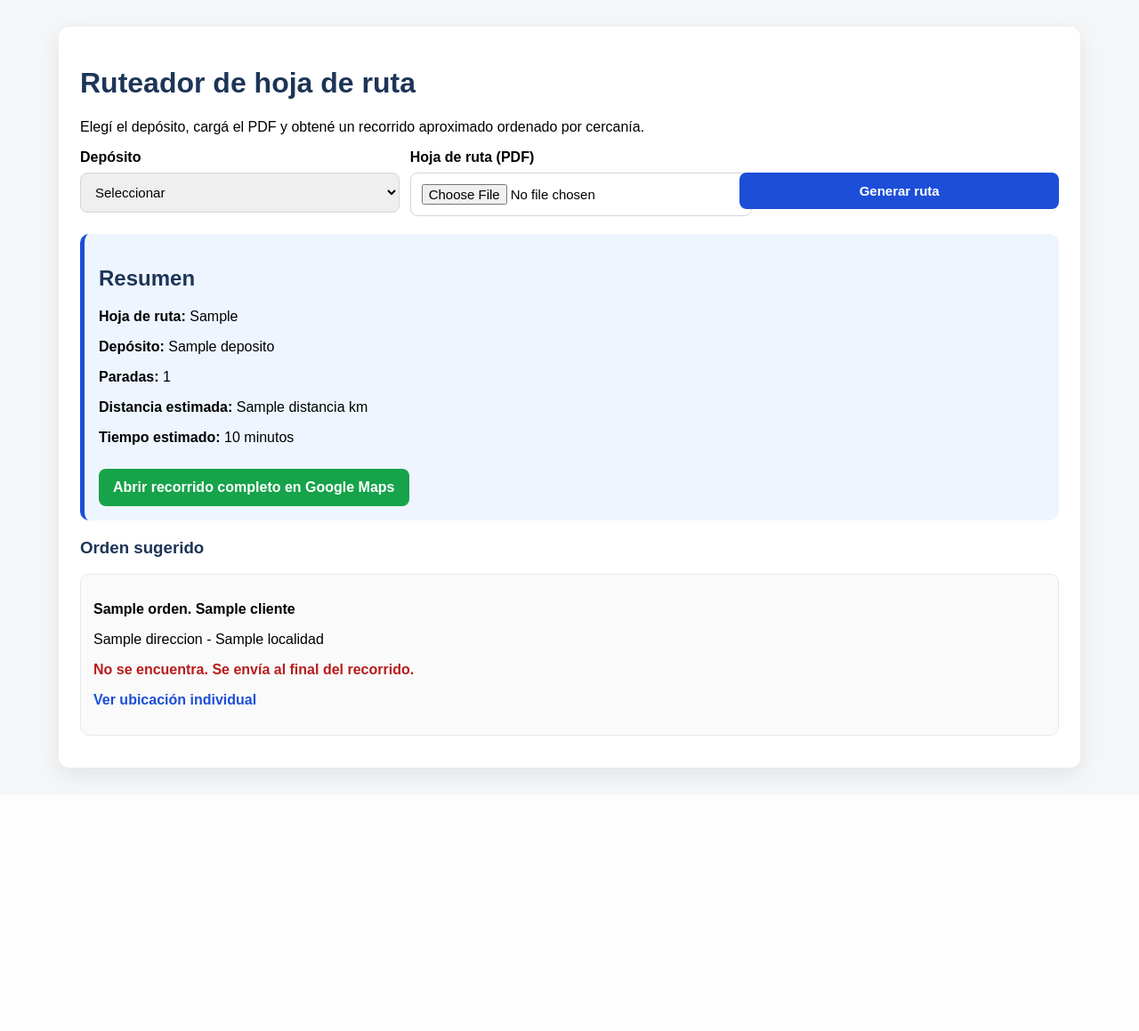
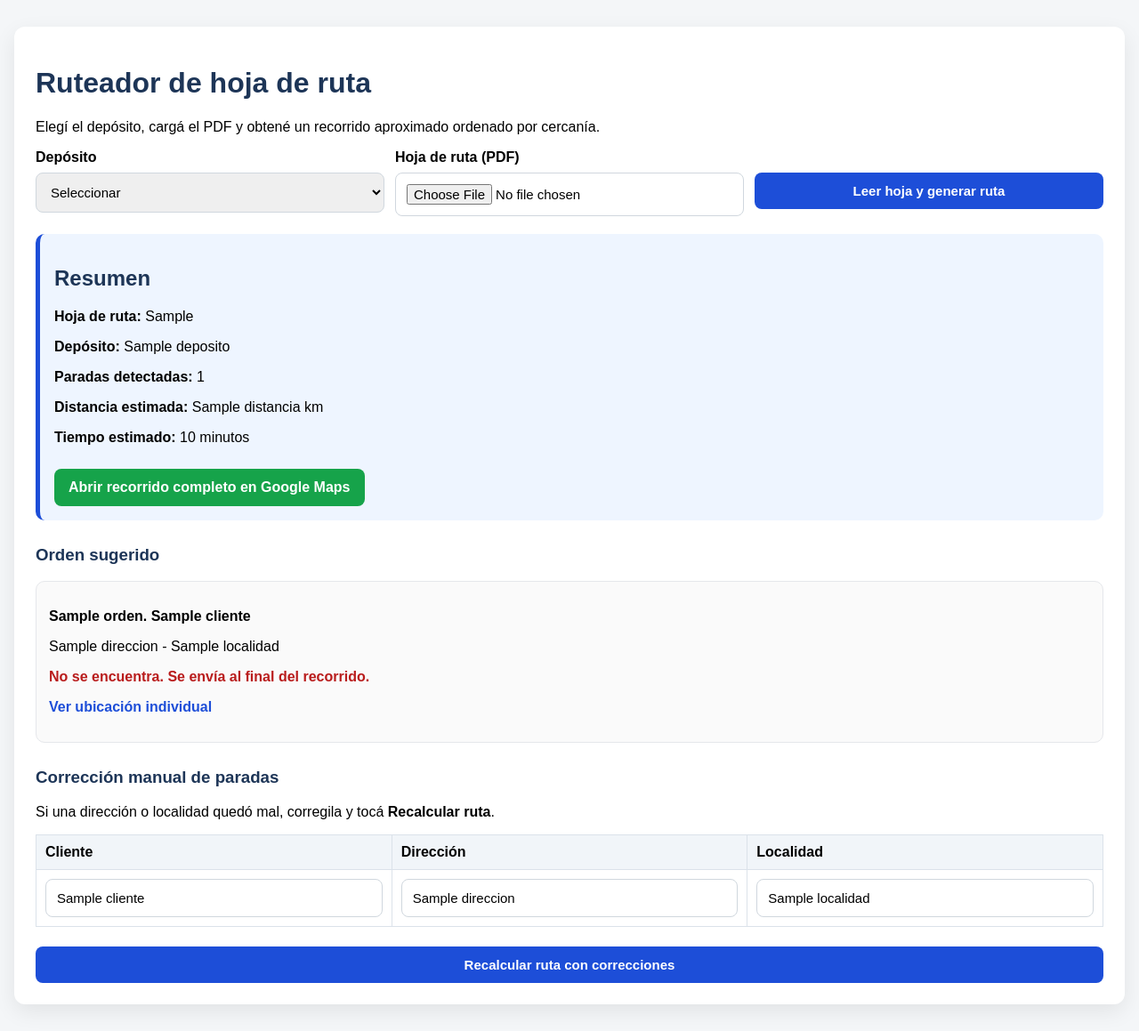
Before and after one commit to matiasmarin390-ship-it/B2C, a Flask app: template templates/index.html in a window 1280 px wide. Shown: the whole page at 89% size. Before the commit the page ends 881 px from the top, so only its background shows below. Run offline with Flask 3, Linux system fonts and the light colour scheme; the template is opened without the code that fills it: most values are stand-ins (such as "Sample title", 1, 10 or a date in 2020).

Commit message:
Update index.html

```diff
--- a/templates/index.html
+++ b/templates/index.html
@@ -6,13 +6,14 @@
     <title>Ruteador de hoja de ruta</title>
     <style>
         body { font-family: Arial, sans-serif; background: #f4f6f8; margin: 0; padding: 0; }
-        .container { max-width: 1100px; margin: 30px auto; background: #fff; padding: 24px; border-radius: 12px; box-shadow: 0 8px 24px rgba(0,0,0,.08); }
+        .container { max-width: 1200px; margin: 30px auto; background: #fff; padding: 24px; border-radius: 12px; box-shadow: 0 8px 24px rgba(0,0,0,.08); }
         h1, h2, h3 { color: #1d3557; }
         .row { display: flex; gap: 12px; flex-wrap: wrap; margin-bottom: 16px; }
         .field { flex: 1; min-width: 260px; }
         label { display: block; margin-bottom: 8px; font-weight: bold; }
-        select, input[type=file], button {
+        select, input[type=file], input[type=text], button {
             width: 100%; padding: 12px; border: 1px solid #d0d7de; border-radius: 8px; font-size: 15px;
+            box-sizing: border-box;
         }
         button { background: #1d4ed8; color: #fff; border: none; cursor: pointer; font-weight: bold; }
         button:hover { background: #1e40af; }
@@ -29,6 +30,24 @@
             border-radius: 8px; margin-top: 10px;
         }
         .btn-link:hover { background: #15803d; text-decoration: none; }
+        table {
+            width: 100%;
+            border-collapse: collapse;
+            margin-top: 14px;
+            margin-bottom: 22px;
+        }
+        th, td {
+            border: 1px solid #dbe2ea;
+            padding: 10px;
+            text-align: left;
+            vertical-align: top;
+        }
+        th {
+            background: #f1f5f9;
+        }
+        .section {
+            margin-top: 28px;
+        }
     </style>
 </head>
 <body>
@@ -41,13 +60,14 @@
         {% endif %}
 
         <form method="POST" enctype="multipart/form-data">
+            <input type="hidden" name="accion" value="subir">
             <div class="row">
                 <div class="field">
                     <label for="deposito">Depósito</label>
                     <select name="deposito" id="deposito" required>
                         <option value="">Seleccionar</option>
-                        <option value="monte_chingolo">Monte Chingolo</option>
-                        <option value="roque_perez">Roque Pérez</option>
+                        <option value="monte_chingolo" {% if deposito_key == 'monte_chingolo' %}selected{% endif %}>Monte Chingolo</option>
+                        <option value="roque_perez" {% if deposito_key == 'roque_perez' %}selected{% endif %}>Roque Pérez</option>
                     </select>
                 </div>
 
@@ -58,7 +78,7 @@
 
                 <div class="field">
                     <label>&nbsp;</label>
-                    <button type="submit">Generar ruta</button>
+                    <button type="submit">Leer hoja y generar ruta</button>
                 </div>
             </div>
         </form>
@@ -68,7 +88,7 @@
                 <h2>Resumen</h2>
                 <p><strong>Hoja de ruta:</strong> {{ nro_hoja if nro_hoja else 'No detectada' }}</p>
                 <p><strong>Depósito:</strong> {{ deposito }}</p>
-                <p><strong>Paradas:</strong> {{ ruta|length }}</p>
+                <p><strong>Paradas detectadas:</strong> {{ ruta|length }}</p>
                 <p><strong>Distancia estimada:</strong> {{ distancia }} km</p>
                 <p><strong>Tiempo estimado:</strong> {{ tiempo }} minutos</p>
 
@@ -77,6 +97,7 @@
                 {% endif %}
             </div>
 
+            <div class="section">
                 <h3>Orden sugerido</h3>
 
                 {% for p in ruta %}
@@ -94,6 +115,45 @@
                         <p><a href="{{ p.link_individual }}" target="_blank">Ver ubicación individual</a></p>
                     </div>
                 {% endfor %}
+            </div>
+
+            <div class="section">
+                <h3>Corrección manual de paradas</h3>
+                <p>Si una dirección o localidad quedó mal, corregila y tocá <strong>Recalcular ruta</strong>.</p>
+
+                <form method="POST">
+                    <input type="hidden" name="accion" value="recalcular">
+                    <input type="hidden" name="deposito_key" value="{{ deposito_key }}">
+                    <input type="hidden" name="nro_hoja" value="{{ nro_hoja if nro_hoja else '' }}">
+
+                    <table>
+                        <thead>
+                            <tr>
+                                <th>Cliente</th>
+                                <th>Dirección</th>
+                                <th>Localidad</th>
+                            </tr>
+                        </thead>
+                        <tbody>
+                            {% for p in paradas_editables %}
+                                <tr>
+                                    <td>
+                                        <input type="text" name="cliente[]" value="{{ p.cliente }}">
+                                    </td>
+                                    <td>
+                                        <input type="text" name="direccion[]" value="{{ p.direccion }}">
+                                    </td>
+                                    <td>
+                                        <input type="text" name="localidad[]" value="{{ p.localidad }}">
+                                    </td>
+                                </tr>
+                            {% endfor %}
+                        </tbody>
+                    </table>
+
+                    <button type="submit">Recalcular ruta con correcciones</button>
+                </form>
+            </div>
         {% endif %}
     </div>
 </body>
```
Lines whose indentation alone changed are shown as unchanged.
